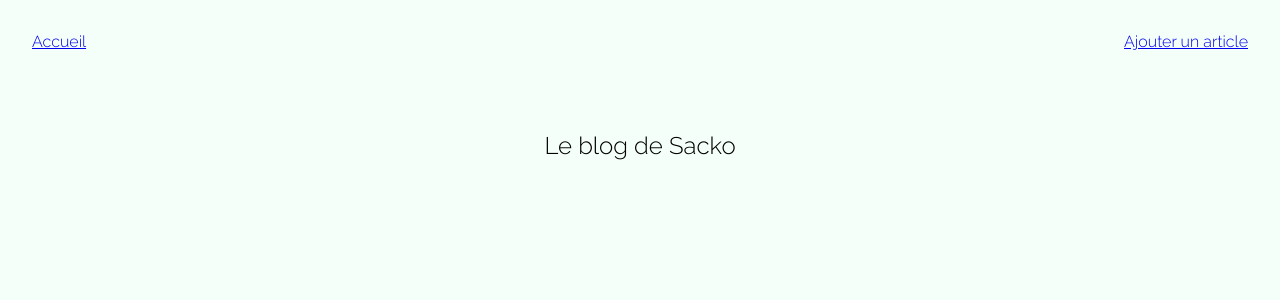
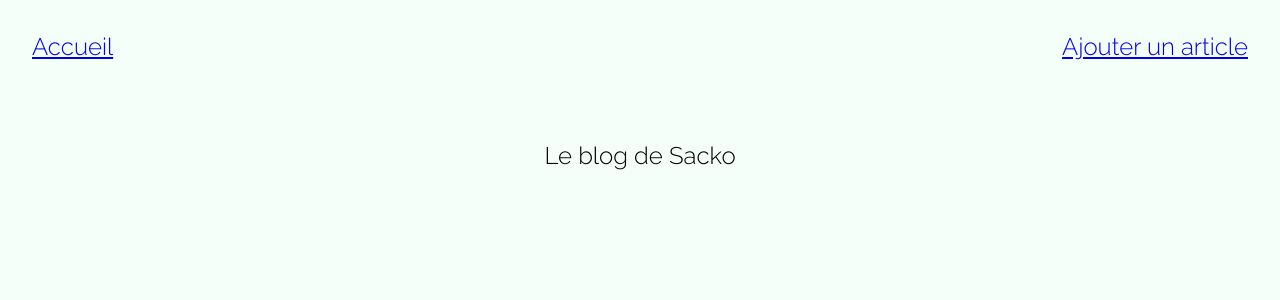
Before and after one commit to sackokalil/Master-projects, a Django app: page /blog/ in a window 1280 px wide. Shown: the top 300 px of the page. Run offline with Django 4.2, Linux system fonts and the light colour scheme; the visitor is signed in with stand-in values (Sample User, id 1); data that the repository does not hold is empty.

Commit message:
Update style.css

```diff
--- a/src/posts/static/css/style.css
+++ b/src/posts/static/css/style.css
@@ -9,6 +9,7 @@ nav{
     margin: 2rem;
     display: flex;
     justify-content: space-between;
+    font-size: 1.5rem;
 }
 #blog {
     display: flex;
```
